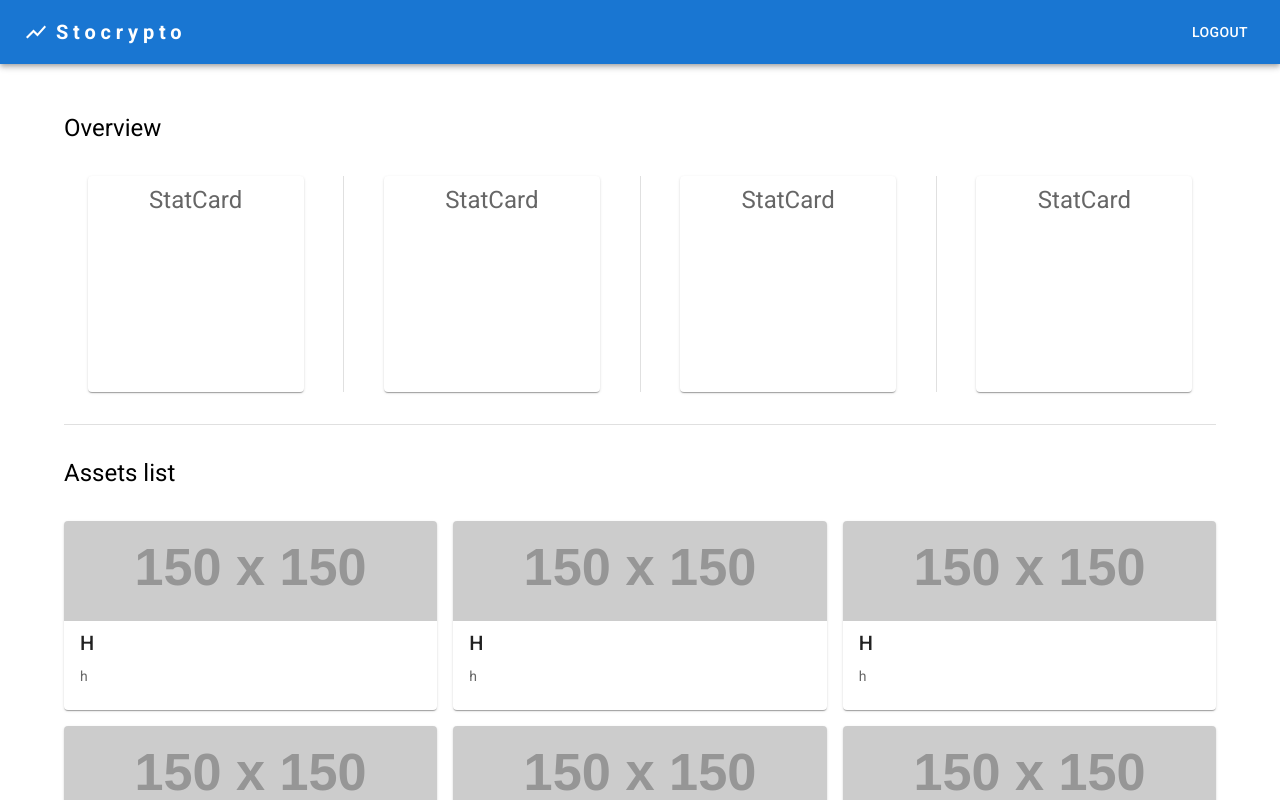
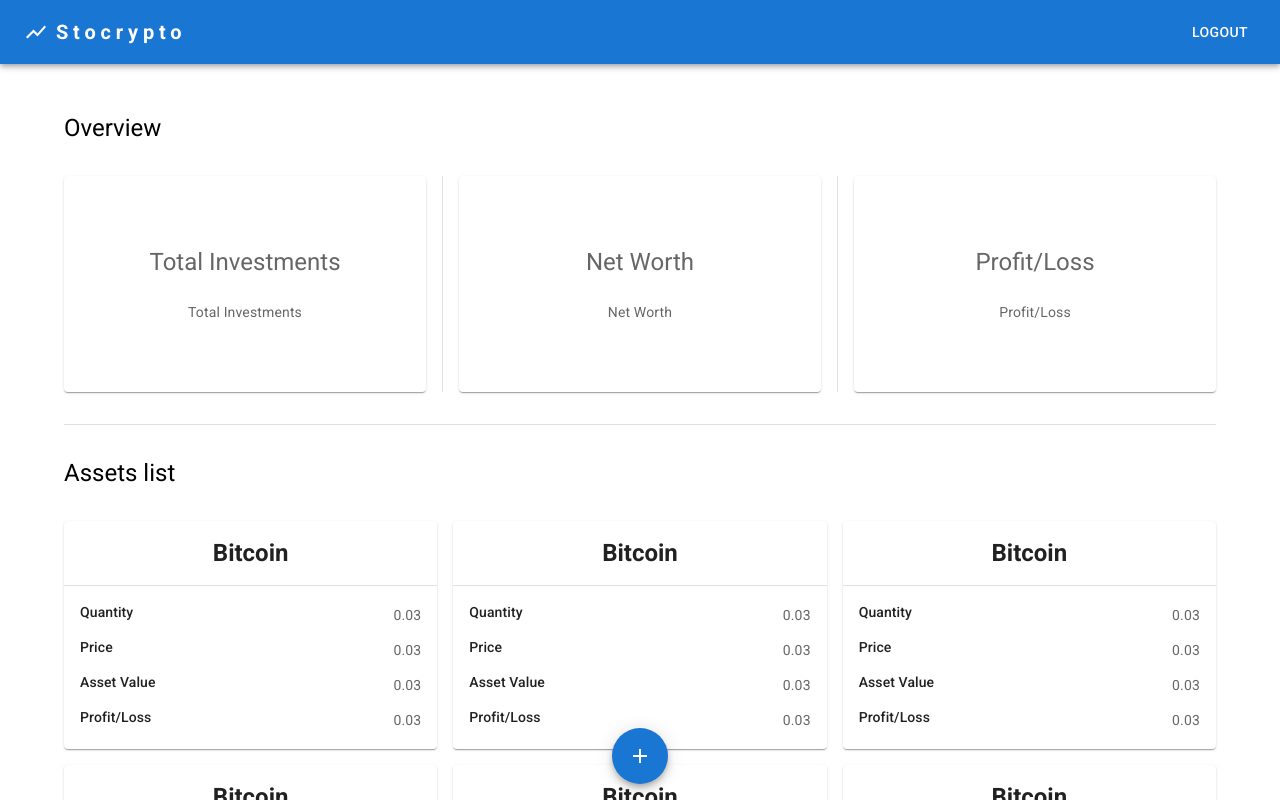
Before and after one commit to shehabshalan/stocrypto, a React (Create React App) app: page / in a window 1280 px wide. Shown: the top 800 px of the page. Built offline with nearby package versions, Linux system fonts and the light colour scheme.

Commit message:
ui changes

```diff
--- a/src/components/AddAsset.jsx
+++ b/src/components/AddAsset.jsx
@@ -1,7 +1,156 @@
-import React from "react";
+import React, { useEffect, useState } from "react";
+import Fab from "@mui/material/Fab";
+import Box from "@mui/material/Box";
+import AddIcon from "@mui/icons-material/Add";
+import Modal from "@mui/material/Modal";
+import { Grid, TextField, Typography, Autocomplete } from "@mui/material";
+import { LoadingButton } from "@mui/lab";
 
+const style = {
+  position: "absolute",
+  top: "50%",
+  left: "50%",
+  transform: "translate(-50%, -50%)",
+  width: { xs: "70%", md: "30%" },
+  bgcolor: "background.paper",
+  borderRadius: "5px",
+  // border: "2px solid #000",
+  boxShadow: 24,
+  p: 4,
+};
 function AddAsset() {
-  return <div>AddAsset</div>;
+  // position: "fixed", bottom: 4, right: 100, m: 1
+  const [open, setOpen] = useState(false);
+  const handleOpen = () => setOpen(true);
+  const handleClose = () => setOpen(false);
+  const [totalSpent, setTotalSpente] = useState(0);
+  const [quantity, setQuantity] = useState(0);
+  const [pricePerAsset, setPricePerAsset] = useState(0);
+
+  useEffect(() => {
+    setTotalSpente((quantity * pricePerAsset).toFixed(2));
+  }, [quantity, pricePerAsset]);
+
+  const top100Films = [
+    { label: "Bitcoin", price: 29133.97 },
+    { label: "Ethereum", price: 20000 },
+    { label: "Litecoin", price: 10000 },
+    { label: "Bitcoin a", price: 10000 },
+    { label: "Ethereum Classic", price: 10000 },
+    { label: "Stellar", price: 10000 },
+    { label: "Cardano", price: 10000 },
+    { label: "Tether", price: 10000 },
+    { label: "Monero", price: 10000 },
+    { label: "Nano", price: 10000 },
+    { label: "IOTA", price: 10000 },
+    { label: "TRON", price: 10000 },
+    { label: "META", price: 203 },
+    { label: "AAPL", price: Math.floor(Math.random() * 100) },
+    { label: "AMZN", price: Math.floor(Math.random() * 100) },
+    { label: "GOOGL", price: Math.floor(Math.random() * 100) },
+    { label: "MSFT", price: Math.floor(Math.random() * 100) },
+    { label: "FB", price: Math.floor(Math.random() * 100) },
+    { label: "TWTR", price: Math.floor(Math.random() * 100) },
+    { label: "INTC", price: Math.floor(Math.random() * 100) },
+    { label: "AMD", price: Math.floor(Math.random() * 100) },
+  ];
+  return (
+    <Box>
+      <Box
+        sx={{
+          textAlign: "center",
+          position: "fixed",
+          bottom: 0,
+          top: "auto",
+          left: 0,
+          right: 0,
+          marginBottom: "1rem",
+        }}
+      >
+        <Fab color="primary" aria-label="add" onClick={handleOpen}>
+          <AddIcon />
+        </Fab>
+      </Box>
+
+      <Modal
+        open={open}
+        onClose={handleClose}
+        aria-labelledby="modal-modal-title"
+        aria-describedby="modal-modal-description"
+      >
+        <Box sx={style} component="form">
+          <Grid container spacing={3}>
+            <Grid item xs={12}>
+              <Typography id="modal-modal-title" variant="h6" component="h2">
+                Add asset
+              </Typography>
+            </Grid>
+            <Grid item xs={12}>
+              <Autocomplete
+                disablePortal
+                id="combo-box-demo"
+                options={top100Films}
+                fullWidth
+                onChange={(event, value) => {
+                  setPricePerAsset(value.price);
+                }}
+                renderInput={(params) => (
+                  <TextField {...params} label="Asset" />
+                )}
+              />
+            </Grid>
+            <Grid item xs={12}>
+              <TextField
+                id="outlined-basic"
+                label="Quantity"
+                focused
+                variant="outlined"
+                onChange={(e) => setQuantity(e.target.value)}
+                fullWidth
+              />
+            </Grid>
+
+            <Grid item xs={12}>
+              <TextField
+                id="outlined-basic"
+                label="Price Per Asset"
+                variant="outlined"
+                focused
+                value={pricePerAsset}
+                onChange={(e) => setPricePerAsset(e.target.value)}
+                fullWidth
+              />
+            </Grid>
+            <Grid item xs={12}>
+              <Box
+                sx={{
+                  display: "flex",
+                  justifyContent: "flex-end",
+                  alignItems: "flex-start",
+                  flexDirection: "column",
+                  borderRadius: "10px",
+                  backgroundColor: "#eef2f5",
+                  padding: "1rem",
+                  height: "3rem",
+                  marginBottom: "1rem",
+                }}
+              >
+                <Typography variant="h6">Total spent:</Typography>
+                <Typography variant="body2" color="text.secondary">
+                  {`$ ${totalSpent}`}
+                </Typography>
+              </Box>
+            </Grid>
+            <Grid item xs={12}>
+              <LoadingButton fullWidth variant="contained" color="primary">
+                Add
+              </LoadingButton>
+            </Grid>
+          </Grid>
+        </Box>
+      </Modal>
+    </Box>
+  );
 }
 
 export default AddAsset;
--- a/src/components/AssetCard.jsx
+++ b/src/components/AssetCard.jsx
@@ -1,31 +1,27 @@
 import React from "react";
 import Card from "@mui/material/Card";
 import CardContent from "@mui/material/CardContent";
-import CardMedia from "@mui/material/CardMedia";
 import Grid from "@mui/material/Grid";
 import Typography from "@mui/material/Typography";
+import { Divider } from "@mui/material";
+import CardItem from "./CardItem";
+
+const cardItems = ["Quantity", "Price", "Asset Value", "Profit/Loss"];
 function AssetCard() {
   return (
     <Grid item xs={12} sm={6} md={6} lg={4}>
       <Card sx={{ height: "100%", display: "flex", flexDirection: "column" }}>
-        <div>
-          <CardMedia
-            component="img"
-            height="100"
-            width="100%"
-            image={"https://via.placeholder.com/150?text=asset"}
-            alt="alt"
-          />
-        </div>
-
-        <CardContent style={{ marginTop: "-10px", textAlign: "left" }}>
-          <Typography gutterBottom variant="h6" component="h5">
-            H
-          </Typography>
-          <Typography variant="body2" color="text.secondary">
-            h
+        <CardContent>
+          <Typography sx={{ fontWeight: "bold" }} variant="h5" align="center">
+            Bitcoin
           </Typography>
         </CardContent>
+        <Divider />
+        <Grid container spacing={1} padding={2}>
+          {cardItems.map((item) => (
+            <CardItem item={item} />
+          ))}
+        </Grid>
       </Card>
     </Grid>
   );
--- a/src/components/AssetList.jsx
+++ b/src/components/AssetList.jsx
@@ -1,10 +1,10 @@
 import React from "react";
-import { Typography, Grid } from "@mui/material";
+import { Typography, Grid, Box } from "@mui/material";
 
 import AssetCard from "./AssetCard";
 function AssetList() {
   return (
-    <div>
+    <Box sx={{ marginBottom: "3rem" }}>
       <Typography variant="h5" align="left" sx={{ marginBottom: "2rem" }}>
         Assets list
       </Typography>
@@ -20,7 +20,7 @@ function AssetList() {
           <AssetCard />
         ))}
       </Grid>
-    </div>
+    </Box>
   );
 }
 
--- /dev/null
+++ b/src/components/CardItem.jsx
@@ -0,0 +1,23 @@
+import React from "react";
+import { styled } from "@mui/material/styles";
+import { Typography, Grid } from "@mui/material";
+
+const Item = styled(Grid)(({ theme }) => ({
+  display: "flex",
+  justifyContent: "space-between",
+  alignItems: "center",
+}));
+function CardItem({ item }) {
+  return (
+    <Item item xs={12}>
+      <Typography gutterBottom variant="subtitle2">
+        {item}
+      </Typography>
+      <Typography variant="body2" color="text.secondary">
+        0.03
+      </Typography>
+    </Item>
+  );
+}
+
+export default CardItem;
--- a/src/components/StatCard.jsx
+++ b/src/components/StatCard.jsx
@@ -6,15 +6,23 @@ const Item = styled(Paper)(({ theme }) => ({
   backgroundColor: theme.palette.mode === "dark" ? "#1A2027" : "#fff",
   ...theme.typography.body2,
   padding: theme.spacing(1),
-  width: 200,
+  width: "100%",
   height: 200,
+  display: "flex",
+  flexDirection: "column",
+  justifyContent: "center",
+  alignItems: "center",
+
   textAlign: "center",
   color: theme.palette.text.secondary,
 }));
-function StatCard() {
+function StatCard({ stat }) {
   return (
     <Item>
-      <Typography variant="h5">StatCard</Typography>
+      <Typography variant="h5" sx={{ marginBottom: 3 }}>
+        {stat}
+      </Typography>
+      <Typography variant="body2">{stat}</Typography>
     </Item>
   );
 }
--- a/src/components/StatList.jsx
+++ b/src/components/StatList.jsx
@@ -3,6 +3,7 @@ import Divider from "@mui/material/Divider";
 import Stack from "@mui/material/Stack";
 import StatCard from "./StatCard";
 
+const stats = ["Total Investments", "Net Worth", "Profit/Loss"];
 function StatList() {
   return (
     <div style={{ marginTop: "3rem" }}>
@@ -10,14 +11,14 @@ function StatList() {
         Overview
       </Typography>
       <Stack
-        direction="row"
+        direction={{ xs: "column", sm: "row" }}
         divider={<Divider orientation="vertical" flexItem />}
         alignItems="center"
         spacing={2}
         justifyContent="space-evenly"
       >
-        {[0, 1, 2, 3].map((i) => (
-          <StatCard />
+        {stats.map((stat) => (
+          <StatCard stat={stat} />
         ))}
       </Stack>
     </div>
--- a/src/pages/Home.jsx
+++ b/src/pages/Home.jsx
@@ -1,5 +1,6 @@
 import { Container, Divider } from "@mui/material";
 import React from "react";
+import AddAsset from "../components/AddAsset";
 import AssetList from "../components/AssetList";
 import Navbar from "../components/Navbar";
 import StatList from "../components/StatList";
@@ -11,6 +12,7 @@ function Home() {
         <StatList />
         <Divider sx={{ marginTop: "2rem", marginBottom: "2rem" }} />
         <AssetList />
+        <AddAsset />
       </Container>
     </div>
   );
```
